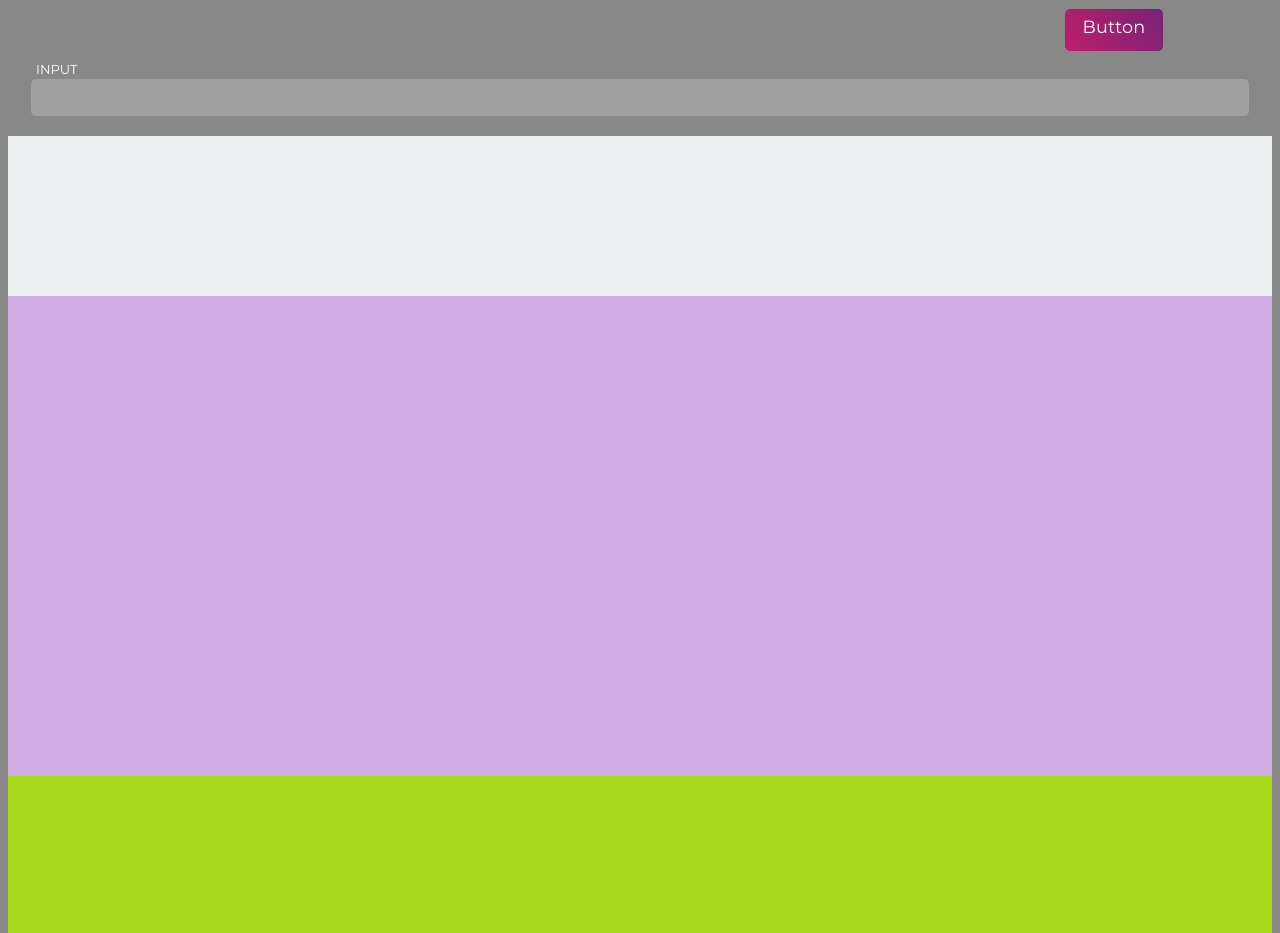
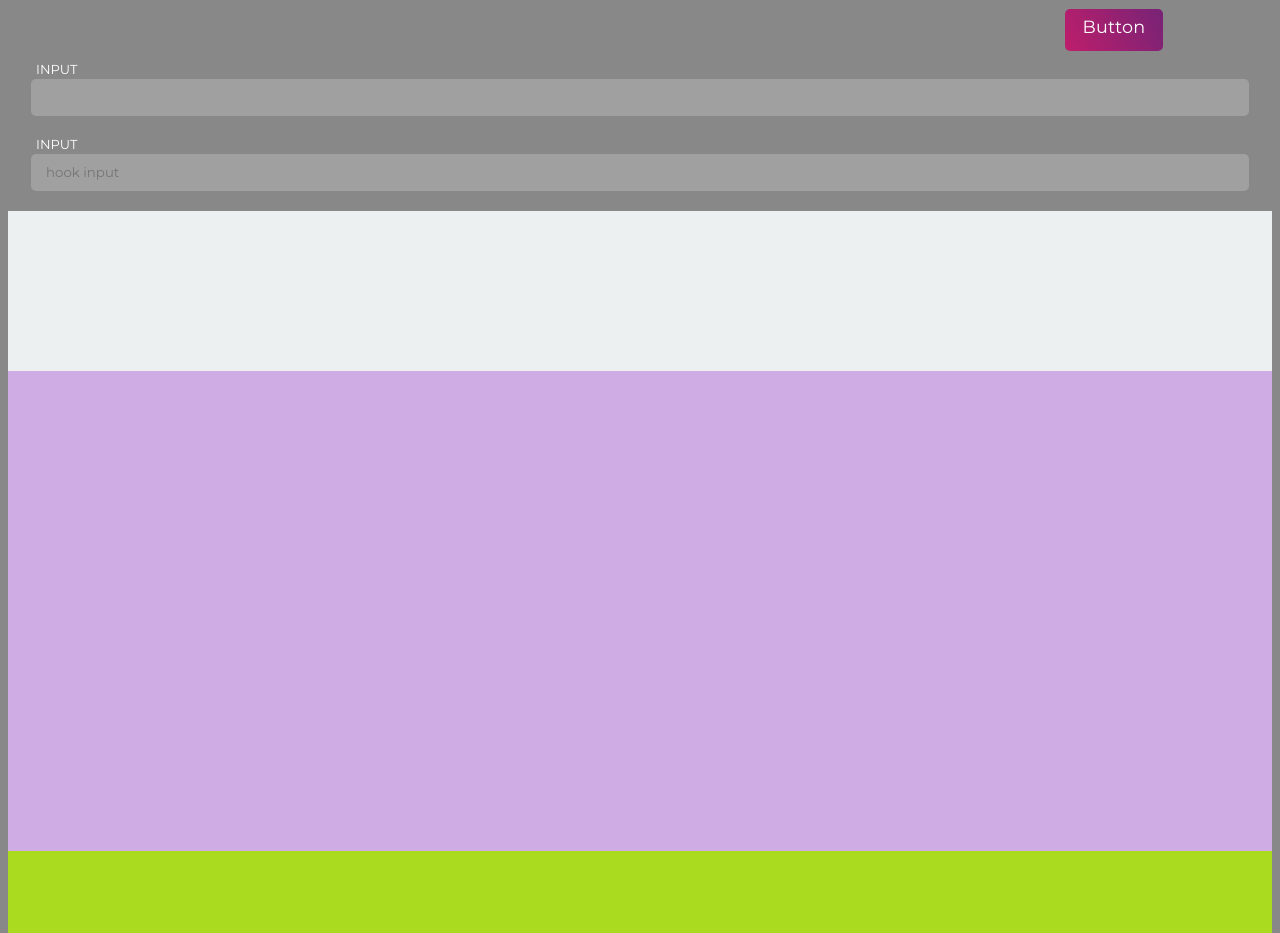
Before and after one commit to zapify-ui/zapify, a React (Create React App) app: page / in a window 1280 px wide. Shown: the part 2980-3913 px from the top of the page. Built offline with nearby package versions, Linux system fonts and the light colour scheme.

Commit message:
input on hooks
Signed-off-by: vinaybiradar1717 <vinaybiradar1717@gmail.com>

```diff
--- a/src/App.jsx
+++ b/src/App.jsx
@@ -6,6 +6,7 @@ import "./App.scss";
 import Container from "./Components/Layout/Container/Container";
 import Typography from "./Components/Data Display/Typography/Typography";
 import TextField from "./Components/Inputs/TextField/TextField";
+import TextFieldHook from "./Components/Inputs/TextField/TextFieldHook";
 import GridSpacing from './Components/Layout/Grid/GridSpacing';
 import Media from "./Components/Layout/Media/Media"
 
@@ -25,6 +26,7 @@ function App() {
         <GridSpacing nBox={5} m={3}>VCSADFw</GridSpacing>
         <Button color="primaryButton">Button</Button>
         <TextField>Input</TextField>
+        <TextFieldHook />
         <Container type="fluid" maxWidth="sm" />
         <Container type="fluid" maxWidth="md" />
         <Container type="fluid" maxWidth="xl" />
--- /dev/null
+++ b/src/Components/Inputs/TextField/TextFieldHook.jsx
@@ -0,0 +1,25 @@
+import React, {useState} from 'react';
+import "./inputStyles.scss";
+
+function TextFieldHook(){
+         const [input, setInput] = useState("");
+
+        const handleChange = (e) => {
+          e.preventDefault();
+          setInput(e.target.value);
+        }
+    return(
+        <div>
+            <label>Input</label>
+            <input
+              className="input"
+              type="text"
+              name="text"
+              onChange={handleChange}
+              value={input}
+              placeholder="hook input" />
+        </div>
+    )
+}
+
+export default TextFieldHook;
```
